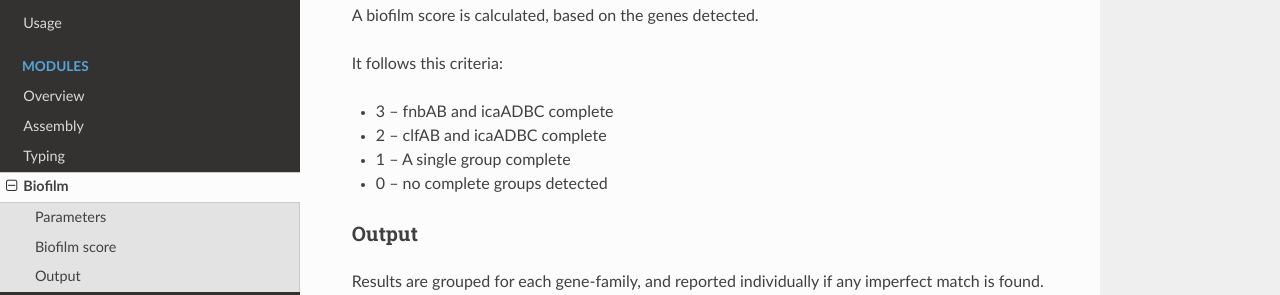
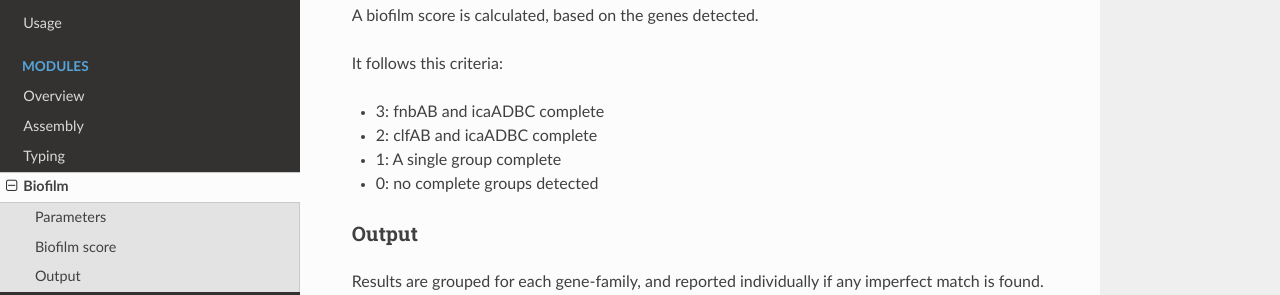
Before and after one commit to riccabolla/StaphSCAN, an MkDocs documentation site: the page built from docs/biofilm.md, in a window 1280 px wide and 900 px high, scrolled down 679 px. Shown: the part 156-451 px from the top of the window. Built offline with MkDocs 1.6.1, drawn with Linux system fonts in a browser that asks for light colours; nearby versions of some CDN libraries.

```diff
--- a/docs/biofilm.md
+++ b/docs/biofilm.md
@@ -32,13 +32,13 @@ A biofilm score is calculated, based on the genes detected.
 
 It follows this criteria:
 
-* 3 – fnbAB and icaADBC complete
+* 3: fnbAB and icaADBC complete
 
-* 2 – clfAB and icaADBC complete
+* 2: clfAB and icaADBC complete
 
-* 1 – A single group complete
+* 1: A single group complete
 
-* 0 – no complete groups detected
+* 0: no complete groups detected
 
 ### Output
 
```
